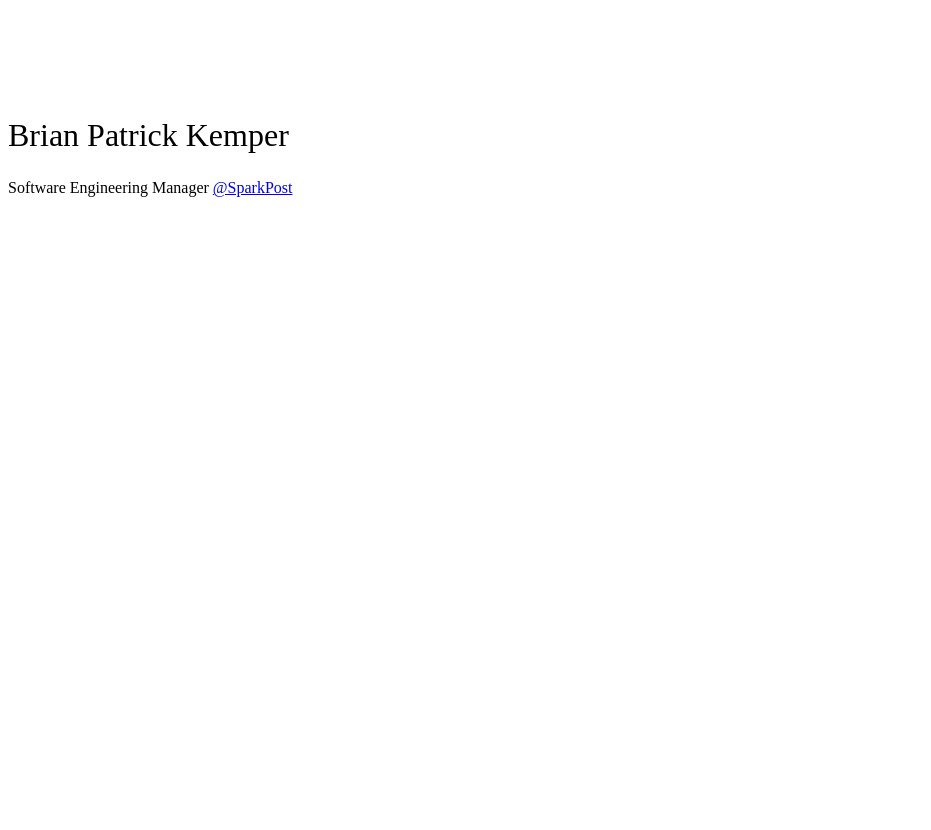
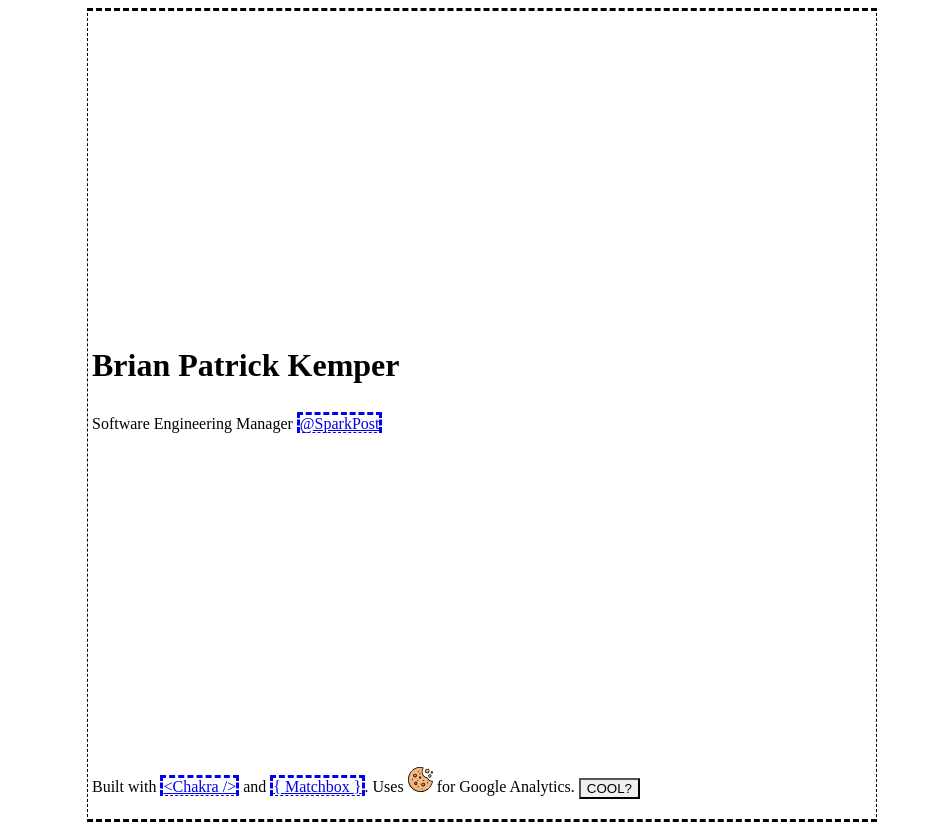
Before and after one commit to bkemper/www.brianpatrickkemper.com, a Gatsby site: page / in a window 1280 px wide. Shown: the whole page, without its empty margins (0-931 px from the left). Before the commit the page ends 800 px from the top, so only its background shows below. Built offline with nearby package versions, Linux system fonts and the light colour scheme; Gatsby itself is replaced by a stand-in of ours.

Commit message:
Chakra and cookie consent

```diff
--- a/package.json
+++ b/package.json
@@ -1,8 +1,8 @@
 {
-  "name": "brianpatrickkemper.com",
+  "name": "www.brianpatrickkemper.com",
   "private": true,
   "description": "You found me!",
-  "version": "3.0.0",
+  "version": "3.0.1",
   "author": "Brian Kemper <me@BrianPatrickKemper.com>",
   "repository": "github:bkemper/brianpatrickkemper.com",
   "license": "MIT",
@@ -23,11 +23,13 @@
     "@chakra-ui/react": "^1.1.4",
     "@emotion/react": "^11.1.4",
     "@emotion/styled": "^11.0.0",
+    "@sparkpost/design-tokens": "^4.8.0",
     "framer-motion": "^3.2.1",
     "gatsby": "^2.30.3",
     "gatsby-plugin-google-tagmanager": "^2.9.0",
     "gatsby-plugin-manifest": "^2.10.0",
     "gatsby-plugin-react-helmet": "^3.8.0",
+    "js-cookie": "^2.2.1",
     "react": "^16.14.0",
     "react-dom": "^16.14.0",
     "react-helmet": "^6.1.0"
--- /dev/null
+++ b/src/components/Cookie.jsx
@@ -0,0 +1,102 @@
+import React from 'react';
+
+const Cookie = () => (
+  <svg
+    xmlns="http://www.w3.org/2000/svg"
+    version="1.1"
+    id="Capa_1"
+    x="0px"
+    y="0px"
+    viewBox="0 0 512 512"
+    style={{
+      display: 'inline',
+      enableBackground: 'new 0 0 512 512',
+    }}
+    height="25"
+    width="25"
+  >
+    <path
+      style={{ fill: '#F5B97D' }}
+      d="M491.864,287.228c-3.726,0.547-7.534,0.837-11.413,0.837c-35.705,0-65.922-23.357-76.286-55.617  c-1.772-5.514-6.276-9.76-11.966-10.844c-59.295-11.289-104.133-63.345-104.133-125.926c0-26.284,7.934-50.698,21.506-71.032  c3.227-4.835,0.534-11.275-5.168-12.404c-15.656-3.1-31.836-4.74-48.403-4.74C118.759,7.502,7.503,118.758,7.503,256  c0,137.241,111.256,248.498,248.498,248.498c123.689,0,225.965-90.034,245.202-208.318  C502.077,290.812,497.244,286.438,491.864,287.228z"
+    />
+    <g>
+      <circle style={{ fill: '#CD916E' }} cx="143.779" cy="175.84" r="32.06" />
+      <circle style={{ fill: '#CD916E' }} cx="159.808" cy="336.159" r="24.05" />
+    </g>
+    <g>
+      <path
+        style={{ fill: '#F5B97D' }}
+        d="M359.227,72.475l-2.3,13.799c-1.89,11.341,4.512,22.434,15.277,26.471l20.361,7.635   c13.449,5.043,28.291-2.75,31.774-16.685l7.257-29.03c4.523-18.093-12.377-34.226-30.241-28.867l-25.319,7.596   C367.255,56.03,360.735,63.43,359.227,72.475z"
+      />
+      <path
+        style={{ fill: '#F5B97D' }}
+        d="M440.371,159.808l-9.681,4.841c-7.593,3.796-10.91,12.853-7.566,20.655l7.789,18.173   c4.716,11.003,19.389,13.144,27.052,3.948l12.53-15.036c5.875-7.05,4.645-17.583-2.697-23.089l-10.637-7.978   C452.302,157.678,445.802,157.092,440.371,159.808z"
+      />
+      <circle style={{ fill: '#F5B97D' }} cx="488.466" cy="111.71" r="16.03" />
+    </g>
+    <g>
+      <path
+        style={{ fill: '#E3AA75' }}
+        d="M286.062,474.438c-137.242,0-248.498-111.256-248.498-248.498   c0-60.968,21.991-116.775,58.428-160.011C41.9,111.513,7.504,179.726,7.504,256c0,137.241,111.256,248.498,248.498,248.498   c76.322,0,144.459-34.31,189.997-88.355C402.81,452.517,347.052,474.438,286.062,474.438z"
+      />
+      <path
+        style={{ fill: '#E3AA75' }}
+        d="M396.131,101.776c-13.446-5.042-21.443-18.897-19.082-33.063l2.741-16.444l-3.752,1.126   c-8.783,2.635-15.303,10.036-16.811,19.081l-2.3,13.799c-1.89,11.341,4.512,22.434,15.277,26.471l20.361,7.635   c10.798,4.049,22.392-0.262,28.386-9.297L396.131,101.776z"
+      />
+      <path
+        style={{ fill: '#E3AA75' }}
+        d="M448.017,193.147l-8.821-20.583c-1.657-3.866-1.795-7.982-0.791-11.774l-7.715,3.857   c-7.592,3.796-10.91,12.853-7.566,20.655l7.789,18.173c4.716,11.003,19.389,13.145,27.052,3.948l3.114-3.737   C455.569,202.563,450.531,199.015,448.017,193.147z"
+      />
+    </g>
+    <g>
+      <path
+        style={{ fill: '#B67F5F' }}
+        d="M160.811,190.87c-17.709,0-32.064-14.356-32.064-32.064c0-4.435,0.902-8.659,2.53-12.5   c-11.498,4.873-19.564,16.261-19.564,29.534c0,17.708,14.356,32.064,32.064,32.064c13.274,0,24.662-8.067,29.534-19.564   C169.469,189.968,165.245,190.87,160.811,190.87z"
+      />
+      <path
+        style={{ fill: '#B67F5F' }}
+        d="M172.334,347.685c-13.282,0-24.048-10.767-24.048-24.048c0-3.392,0.719-6.61,1.986-9.537   c-8.532,3.694-14.511,12.173-14.511,22.062c0,13.282,10.767,24.048,24.048,24.048c9.89,0,18.368-5.979,22.062-14.511   C178.944,346.966,175.726,347.685,172.334,347.685z"
+      />
+    </g>
+    <circle style={{ fill: '#CD916E' }} cx="312.117" cy="360.208" r="32.06" />
+    <path
+      style={{ fill: '#B67F5F' }}
+      d="M329.148,375.239c-17.709,0-32.064-14.356-32.064-32.064c0-4.435,0.902-8.659,2.53-12.5  c-11.498,4.873-19.564,16.261-19.564,29.534c0,17.708,14.356,32.064,32.064,32.064c13.274,0,24.662-8.067,29.534-19.564  C337.807,374.337,333.583,375.239,329.148,375.239z"
+    />
+    <circle style={{ fill: '#CD916E' }} cx="247.648" cy="215.92" r="16.03" />
+    <path d="M143.777,136.275c-21.816,0-39.564,17.749-39.564,39.564s17.749,39.564,39.564,39.564c21.816,0,39.565-17.749,39.565-39.564  S165.592,136.275,143.777,136.275z M143.777,200.404c-13.545,0-24.564-11.02-24.564-24.564s11.02-24.564,24.564-24.564  s24.565,11.02,24.565,24.564S157.321,200.404,143.777,200.404z" />
+    <path d="M272.549,360.21c0,21.816,17.749,39.564,39.564,39.564c21.815,0,39.564-17.749,39.564-39.564  c0-21.815-17.749-39.564-39.564-39.564C290.298,320.646,272.549,338.394,272.549,360.21z M312.114,335.645  c13.545,0,24.564,11.02,24.564,24.564c0,13.544-11.02,24.564-24.564,24.564c-13.544,0-24.564-11.02-24.564-24.564  C287.55,346.665,298.569,335.645,312.114,335.645z" />
+    <path d="M159.808,304.613c-17.396,0-31.548,14.153-31.548,31.549c0,17.396,14.152,31.548,31.548,31.548s31.549-14.152,31.549-31.548  C191.357,318.766,177.204,304.613,159.808,304.613z M159.808,352.71c-9.125,0-16.548-7.423-16.548-16.548  c0-9.125,7.423-16.549,16.548-16.549s16.549,7.424,16.549,16.549C176.357,345.287,168.933,352.71,159.808,352.71z" />
+    <path d="M224.454,215.92c0,12.976,10.557,23.532,23.532,23.532c12.975,0,23.532-10.557,23.532-23.532  c0-12.975-10.557-23.532-23.532-23.532C235.011,192.388,224.454,202.945,224.454,215.92z M247.986,207.388  c4.705,0,8.532,3.828,8.532,8.532c0,4.704-3.828,8.532-8.532,8.532c-4.704,0-8.532-3.828-8.532-8.532  C239.454,211.216,243.281,207.388,247.986,207.388z" />
+    <path d="M400.297,335.647c1.127,0,2.271-0.255,3.348-0.793c3.705-1.853,5.207-6.357,3.354-10.063l-8.016-16.033  c-1.852-3.705-6.357-5.208-10.062-3.354c-3.705,1.852-5.207,6.357-3.354,10.062l8.016,16.033  C394.898,334.128,397.546,335.647,400.297,335.647z" />
+    <path d="M312.12,287.55c1.127,0,2.271-0.255,3.348-0.793l16.032-8.016c3.705-1.852,5.207-6.357,3.354-10.062  c-1.853-3.705-6.356-5.208-10.062-3.354l-16.032,8.016c-3.705,1.852-5.207,6.357-3.354,10.062  C306.72,286.031,309.368,287.55,312.12,287.55z" />
+    <path d="M88.972,267.37c1.314,2.628,3.962,4.147,6.714,4.147c1.127,0,2.271-0.255,3.348-0.793c3.705-1.852,5.207-6.357,3.354-10.062  l-8.016-16.032c-1.852-3.705-6.357-5.208-10.062-3.354c-3.705,1.852-5.207,6.357-3.354,10.062L88.972,267.37z" />
+    <path d="M212.568,393.581l-16.032,8.016c-3.705,1.852-5.207,6.357-3.354,10.062c1.314,2.628,3.962,4.147,6.714,4.147  c1.127,0,2.271-0.255,3.348-0.793l16.032-8.016c3.705-1.852,5.207-6.357,3.354-10.062  C220.778,393.23,216.273,391.728,212.568,393.581z" />
+    <path d="M221.225,90.376l-8.016-8.017c-2.928-2.929-7.677-2.929-10.606,0c-2.929,2.929-2.929,7.677,0,10.606l8.017,8.017  c1.464,1.465,3.384,2.197,5.303,2.197c1.919,0,3.839-0.732,5.303-2.197C224.154,98.054,224.154,93.306,221.225,90.376z" />
+    <path d="M186.57,266.729c-2.929,2.929-2.929,7.678,0,10.606l8.016,8.016c1.464,1.464,3.384,2.197,5.303,2.197  s3.839-0.732,5.303-2.197c2.929-2.929,2.929-7.678,0-10.606l-8.016-8.016C194.248,263.8,189.499,263.8,186.57,266.729z" />
+    <path d="M280.566,440.37v8.016c0,4.142,3.358,7.5,7.5,7.5s7.5-3.358,7.5-7.5v-8.016c0-4.142-3.358-7.5-7.5-7.5  S280.566,436.228,280.566,440.37z" />
+    <path d="M245.273,149.079l8.016-8.016c2.929-2.929,2.929-7.678,0-10.606c-2.929-2.929-7.678-2.929-10.606,0l-8.016,8.016  c-2.929,2.929-2.929,7.678,0,10.606c1.464,1.464,3.384,2.197,5.303,2.197S243.809,150.543,245.273,149.079z" />
+    <path d="M369.571,119.766l20.361,7.636c3.576,1.341,7.328,2.006,11.072,2.006c5.059,0,10.103-1.214,14.672-3.614  c7.951-4.175,13.761-11.567,15.939-20.28l7.257-29.03c2.787-11.147-0.511-22.538-8.822-30.472c-8.312-7.935-19.844-10.7-30.85-7.398  l-25.318,7.596c-11.435,3.43-20.092,13.255-22.054,25.031l-2.3,13.799C347.056,99.88,355.485,114.484,369.571,119.766z   M364.325,87.507l2.3-13.799c1.029-6.177,5.57-11.331,11.568-13.13l25.318-7.596c1.604-0.481,3.229-0.716,4.833-0.716  c4.17,0,8.2,1.591,11.349,4.597c4.359,4.161,6.089,10.136,4.628,15.983l-7.257,29.03c-1.16,4.638-4.129,8.416-8.361,10.638  c-4.232,2.222-9.027,2.522-13.504,0.844l-20.361-7.636C367.449,102.951,363.028,95.291,364.325,87.507z" />
+    <path d="M427.336,157.94c-11.129,5.564-16.007,18.881-11.106,30.318l7.789,18.173c3.251,7.584,10.066,12.824,18.231,14.016  c1.16,0.169,2.317,0.252,3.464,0.252c6.926,0,13.479-3.035,18.012-8.473l12.53-15.036c4.17-5.005,6.051-11.325,5.295-17.795  c-0.756-6.47-4.042-12.187-9.254-16.095l-10.637-7.978c-7.176-5.383-16.619-6.235-24.644-2.222L427.336,157.94z M443.726,166.516  c1.217-0.609,2.524-0.909,3.824-0.909c1.806,0,3.597,0.58,5.11,1.714l10.637,7.978c1.89,1.417,3.082,3.49,3.355,5.836  c0.273,2.346-0.408,4.638-1.92,6.452l-12.53,15.036c-1.944,2.333-4.783,3.419-7.787,2.98c-3.005-0.438-5.414-2.291-6.61-5.082  l-7.789-18.173c-1.777-4.147-0.008-8.976,4.027-10.993L443.726,166.516C443.725,166.516,443.725,166.516,443.726,166.516z" />
+    <path d="M488.468,135.243c12.976,0,23.532-10.557,23.532-23.532S501.443,88.18,488.468,88.18c-12.975,0-23.532,10.557-23.532,23.532  S475.492,135.243,488.468,135.243z M488.468,103.18c4.705,0,8.532,3.828,8.532,8.532c0,4.704-3.828,8.532-8.532,8.532  c-4.704,0-8.532-3.828-8.532-8.532C479.936,107.007,483.763,103.18,488.468,103.18z" />
+    <path d="M490.775,279.807c-3.424,0.502-6.897,0.757-10.323,0.757c-31.672,0-59.458-20.258-69.146-50.412  c-2.649-8.243-9.433-14.342-17.704-15.917c-56.806-10.815-98.036-60.676-98.036-118.558c0-23.902,7-47.026,20.245-66.87  c2.905-4.353,3.45-9.817,1.458-14.617c-1.996-4.809-6.261-8.288-11.408-9.307c-25.516-5.053-51.697-6.19-77.811-3.377  C175.79,7.133,127.081,28.688,87.187,63.844c-3.108,2.738-3.407,7.478-0.668,10.585c2.738,3.107,7.478,3.407,10.585,0.668  c37.556-33.095,83.391-53.385,132.551-58.676c24.608-2.65,49.267-1.58,73.292,3.178c0.175,0.035,0.368,0.103,0.468,0.343  c0.094,0.227,0.017,0.394-0.081,0.54c-14.895,22.318-22.768,48.321-22.768,75.196c0,65.075,46.359,121.133,110.23,133.293  c2.874,0.547,5.261,2.758,6.229,5.77c11.688,36.38,45.215,60.823,83.427,60.823c4.153,0,8.359-0.309,12.502-0.917  c0.553-0.082,0.835,0.245,0.847,0.328c-7.23,44.46-26.873,85.965-56.805,120.03c-2.734,3.112-2.428,7.851,0.684,10.585  c1.424,1.251,3.19,1.866,4.948,1.866c2.083,0,4.154-0.862,5.637-2.549c31.793-36.184,52.659-80.28,60.342-127.523  c0.781-4.804-0.735-9.554-4.162-13.034C500.916,280.766,495.806,279.068,490.775,279.807z" />
+    <path d="M415.01,437.005c-43.976,38.688-100.446,59.993-159.009,59.993c-33.757,0-66.405-6.84-97.038-20.332  c-29.596-13.034-55.911-31.618-78.212-55.235c-22.266-23.579-39.282-50.858-50.576-81.08  c-11.744-31.428-16.711-64.588-14.764-98.559c3.035-52.954,24.24-104.336,59.708-144.683c2.735-3.111,2.43-7.85-0.681-10.584  c-3.11-2.735-7.85-2.431-10.584,0.681c-37.67,42.85-60.192,97.444-63.418,153.728c-2.067,36.063,3.211,71.278,15.689,104.668  c11.999,32.108,30.073,61.086,53.721,86.127c23.685,25.082,51.635,44.819,83.072,58.665c32.55,14.335,67.232,21.603,103.083,21.603  c62.212,0,122.201-22.634,168.917-63.731c3.11-2.736,3.413-7.475,0.677-10.585C422.86,434.572,418.12,434.269,415.01,437.005z" />
+    <g></g>
+    <g></g>
+    <g></g>
+    <g></g>
+    <g></g>
+    <g></g>
+    <g></g>
+    <g></g>
+    <g></g>
+    <g></g>
+    <g></g>
+    <g></g>
+    <g></g>
+    <g></g>
+    <g></g>
+  </svg>
+);
+
+export default Cookie;
--- /dev/null
+++ b/src/components/Link.jsx
@@ -0,0 +1,31 @@
+import React from 'react';
+import { Link as ChakraLink } from '@chakra-ui/react';
+
+const Link = ({ children, href }) => (
+  <ChakraLink
+    borderColor="color-blue-600"
+    borderStyle="dashed"
+    borderBottomWidth="1px"
+    color="color-blue-600"
+    fontWeight="medium"
+    href={href}
+    transition=".5s ease-in-out"
+    whiteSpace="nowrap"
+    _focus={{
+      borderColor: 'color-blue-800',
+      borderStyle: 'solid',
+      color: 'color-blue-800',
+      textDecoration: 'none',
+    }}
+    _hover={{
+      borderColor: 'color-blue-800',
+      borderStyle: 'solid',
+      color: 'color-blue-800',
+      textDecoration: 'none',
+    }}
+  >
+    {children}
+  </ChakraLink>
+);
+
+export default Link;
--- /dev/null
+++ b/src/components/OptionalText.jsx
@@ -0,0 +1,12 @@
+import React from 'react';
+import { Text } from '@chakra-ui/react';
+
+const OptionalText = ({ children }) => (
+  <React.Fragment>
+    <Text as="span" display={['none', 'none', 'none', 'inline-block']}>
+      {children}
+    </Text>{' '}
+  </React.Fragment>
+);
+
+export default OptionalText;
--- /dev/null
+++ b/src/hooks/useCookieConsent/index.js
@@ -0,0 +1,19 @@
+import React from 'react';
+import Cookies from 'js-cookie';
+
+const useCookieConsent = (name) => {
+  const [hasConsent, setConsent] = React.useState(Boolean(Cookies.get(name)));
+  const consent = React.useCallback(() => {
+    Cookies.set(name, {
+      consentedAt: new Date().toISOString(),
+    });
+    setConsent(true);
+  }, [name]);
+
+  return {
+    consent,
+    hasConsent,
+  };
+};
+
+export default useCookieConsent;
--- a/src/pages/index.jsx
+++ b/src/pages/index.jsx
@@ -2,40 +2,84 @@ import React from 'react';
 import {
   Badge,
   Box,
-  Container,
+  Button,
+  Flex,
+  Grid,
+  GridItem,
   Heading,
-  Link,
   Stack,
+  Text,
 } from '@chakra-ui/react';
-import { motion } from 'framer-motion';
-import Helmet from 'react-helmet'
+import Helmet from 'react-helmet';
+import Cookie from '../components/Cookie';
+import Link from '../components/Link';
+import OptionalText from '../components/OptionalText';
+import useCookieConsent from '../hooks/useCookieConsent';
 
 const HomePage = () => {
+  const { consent, hasConsent } = useCookieConsent('bpk-cookie-consent');
+
   return (
     <React.Fragment>
       <Helmet>
         <html lang="en" />
         <title>Brian Patrick Kemper</title>
       </Helmet>
-      <main>
-        <Container marginTop="96" maxWidth="5xl">
-          <motion.div whileHover={{ scale: 1.1 }} whileTap={{ scale: 0.9 }}>
-            <Stack spacing="2">
-              <Heading as="h1" fontWeight="lighter" size="4xl">
-                Brian Patrick Kemper
-              </Heading>
-              <Box>
-                <Badge fontSize="md">
-                  Software Engineering Manager{' '}
-                  <Link color="brand.blue" href="//twitter.com/SparkPost">
-                    @SparkPost
-                  </Link>
-                </Badge>
-              </Box>
-            </Stack>
-          </motion.div>
-        </Container>
-      </main>
+      <Grid gap={0} minHeight="100vh" templateColumns="repeat(16, 1fr)">
+        <GridItem
+          borderColor="color-gray-300"
+          borderLeftWidth="1px"
+          borderRightWidth="1px"
+          borderStyle="dashed"
+          colStart={2}
+          colSpan={10}
+        >
+          <Flex direction="column" minHeight="100vh" padding="4">
+            <Flex as="main" alignItems="center" flexGrow="2">
+              <Stack marginBottom="8">
+                <Heading as="h1" fontWeight="hairline" size="4xl">
+                  Brian <OptionalText>Patrick</OptionalText> Kemper
+                </Heading>
+                <Box>
+                  <Badge
+                    fontSize={['xs', 'xs', 'xs', 'sm']}
+                    fontWeight="light"
+                    transition=".5s"
+                  >
+                    <OptionalText>Software Engineering</OptionalText>
+                    Manager{' '}
+                    <Link href="//twitter.com/SparkPost">@SparkPost</Link>
+                  </Badge>
+                </Box>
+              </Stack>
+            </Flex>
+            <Box as="footer">
+              <Text color="color-gray-600">
+                Built with{' '}
+                <Link href="//chakra-ui.com/">
+                  {'<'}Chakra {'/>'}
+                </Link>{' '}
+                and{' '}
+                <Link href="//design.sparkpost.com/">
+                  {'{'} Matchbox {'}'}
+                </Link>
+                . Uses <Cookie /> for Google Analytics.{' '}
+                {!hasConsent && (
+                  <Button
+                    size="xs"
+                    onClick={() => {
+                      consent();
+                    }}
+                  >
+                    COOL?
+                  </Button>
+                )}
+              </Text>
+            </Box>
+          </Flex>
+        </GridItem>
+        <GridItem colSpan={5}>{/* space for fun */}</GridItem>
+      </Grid>
     </React.Fragment>
   );
 };
```
Also changed, not shown: src/@chakra-ui/gatsby-plugin/theme.js (+15 -6 lines), 1 other file.
